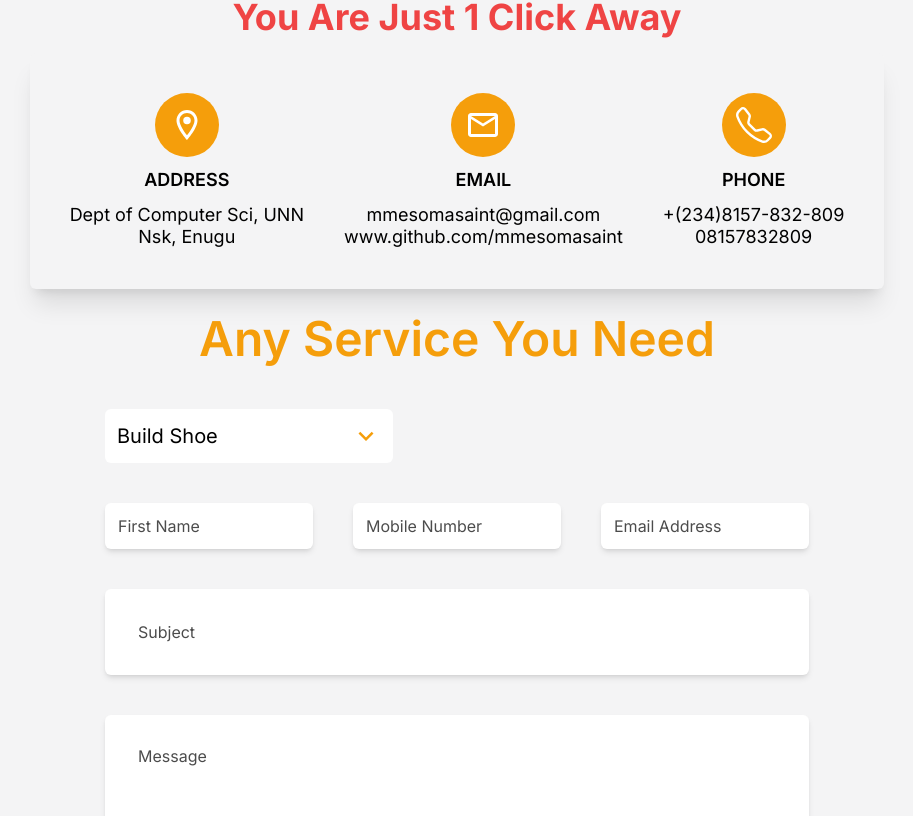
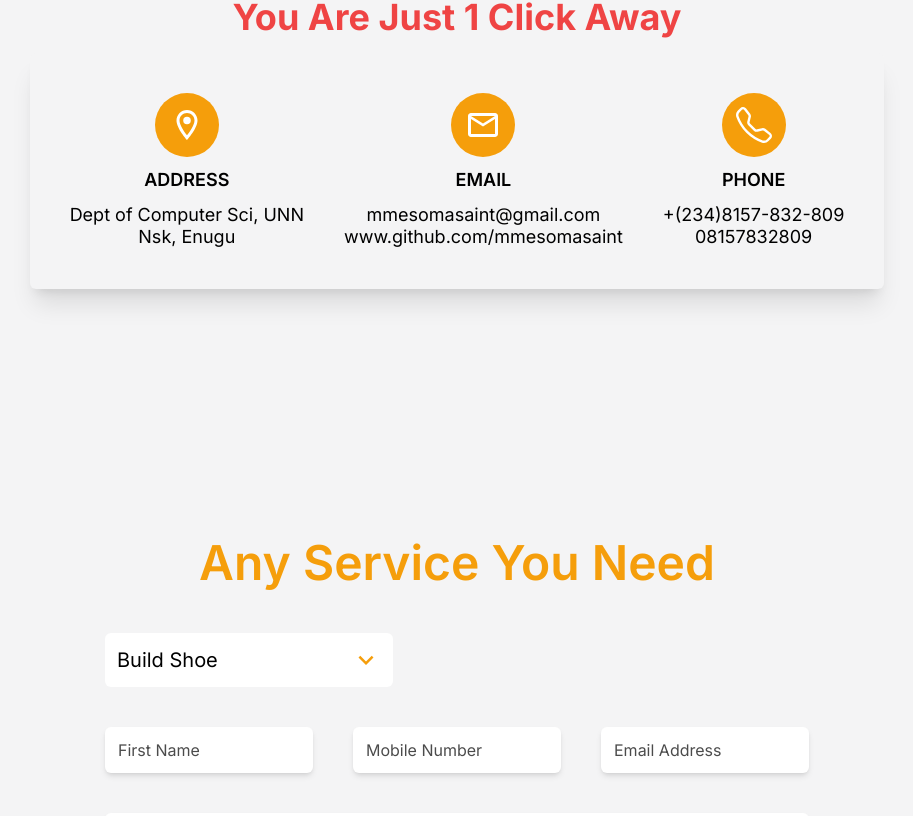
Before and after one commit to mmesomasaint/hulksmasher, a Next.js app: page / in a window 1280 px wide. Shown: the part 4044-4860 px from the top of the page, without its empty margins (183-1096 px from the left). Built offline with nearby package versions, Linux system fonts and the light colour scheme.

Commit message:
Fix: Move down

```diff
--- a/app/components/contact.tsx
+++ b/app/components/contact.tsx
@@ -28,7 +28,7 @@ function Contact() {
   )
 
   return (
-    <div className='relative px-5 xs:px-16 md:px-20 xl:px-40 pt-80 xs:pt-44 lg:pt-40 py-10 bg-zinc-100 w-full'>
+    <div className='relative px-5 xs:px-16 md:px-20 xl:px-40 pt-80 xs:pt-44 lg:pt-96 py-10 bg-zinc-100 w-full'>
       <div className='absolute w-fit inset-x-0 mx-auto z-10 -top-60 md:-top-24 p-5 xs:p-10 rounded-md shadow-xl bg-zinc-100'>
         <div className='flex flex-col md:flex-row justify-between items-start md:items-center gap-5 xs:gap-10'>
           <div className='w-full md:w-fit flex flex-col xs:flex-row md:flex-col items-center justify-start gap-3'>
```
